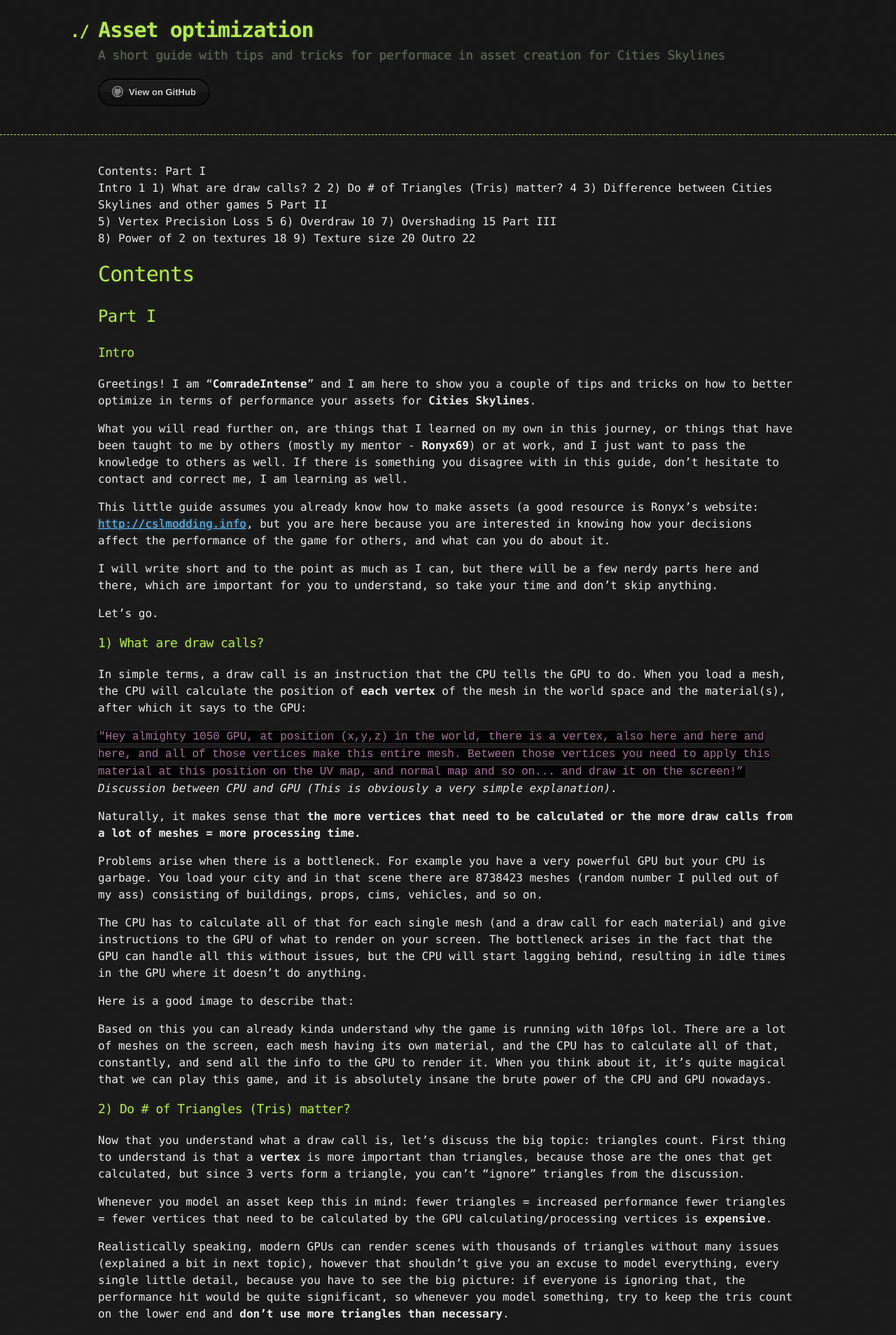
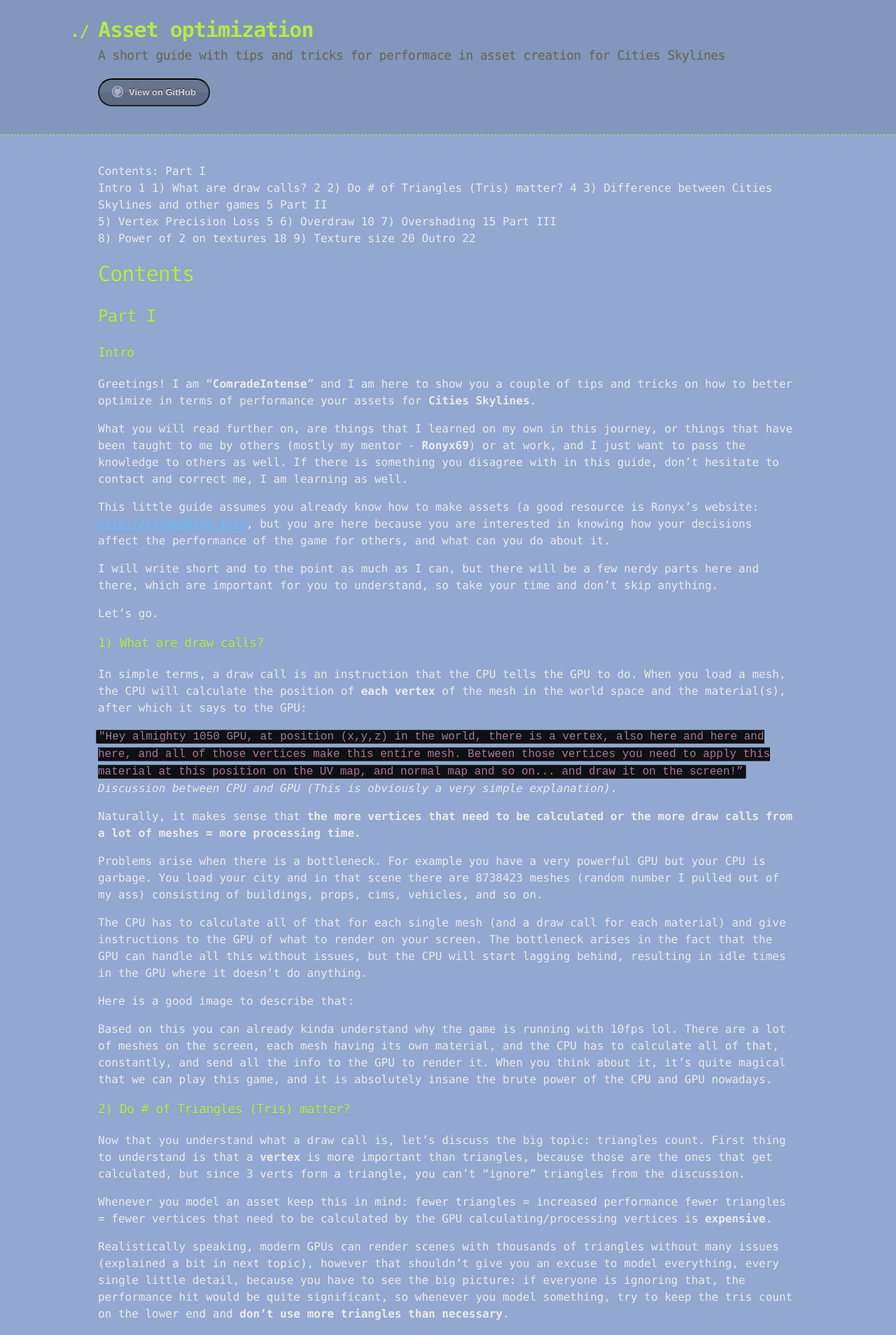
Before and after one commit to comradeintense/assetoptimization, a Jekyll site: the page built from index.md, in a window 1280 px wide. Shown: the top 1908 px of the page at 70% size. Built offline with Jekyll 4.4.1, drawn with Linux system fonts in a browser that asks for light colours.

Commit message:
Update jekyll-theme-hacker.scss

```diff
--- a/_sass/jekyll-theme-hacker.scss
+++ b/_sass/jekyll-theme-hacker.scss
@@ -17,7 +17,7 @@ $container-max-width: 1000px;
 body {
   margin: 0;
   padding: 0;
-  background: $body-background url("../images/bkg.png") 0 0;
+  background-color: #92a8d1;
   color: $body-foreground;
   font-size: 16px;
   line-height: 1.5;
```
